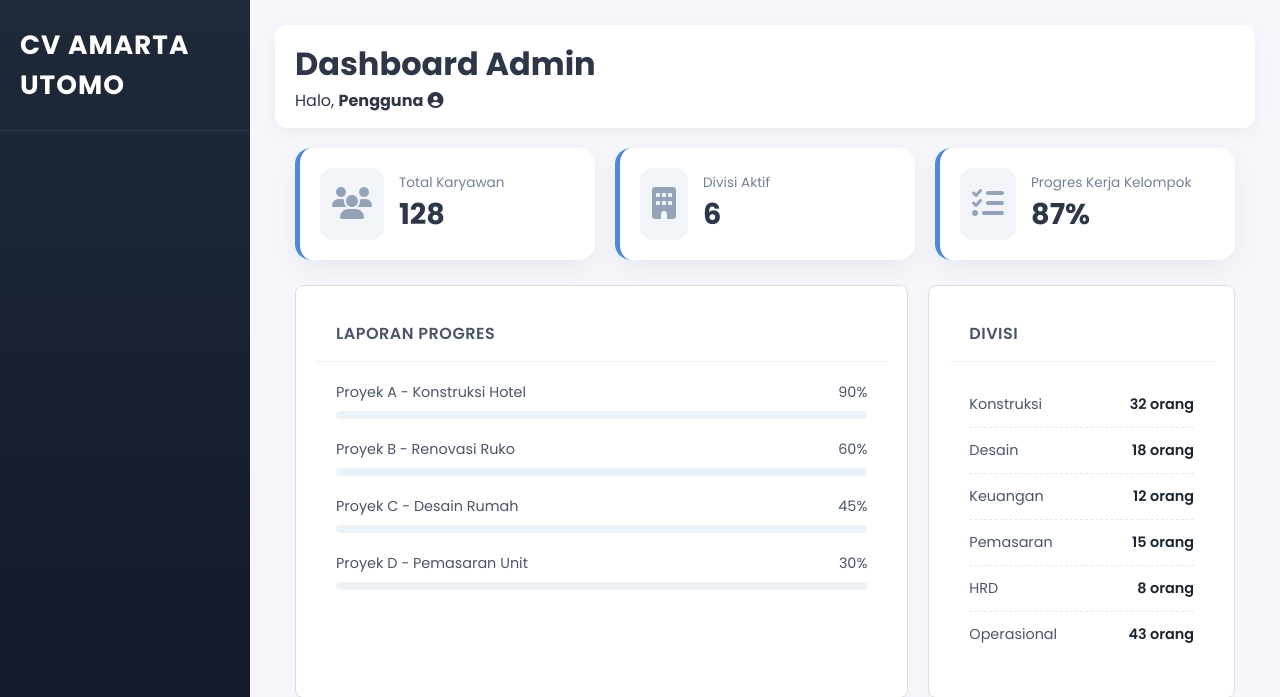
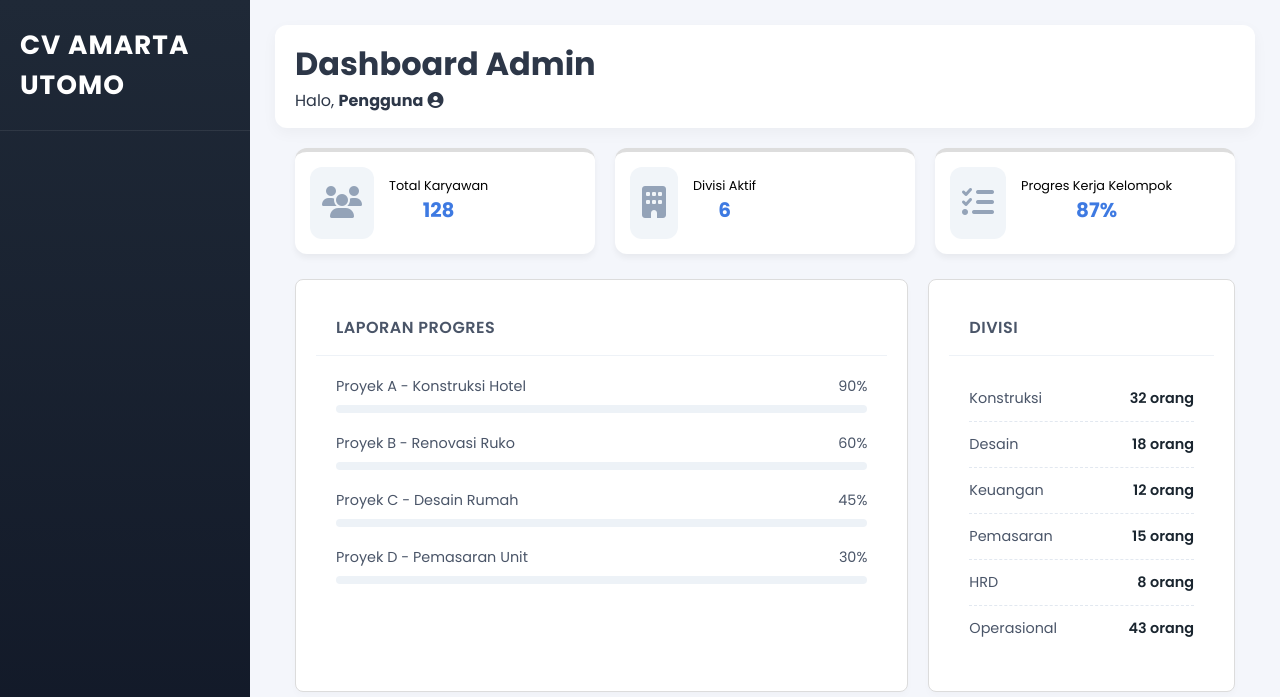
Before and after one commit to cintanussy102-del/PA-AmartaUtomo, a Flask app: template TA_CV_AMARTA_UTOMO/views/templates/admin/dashboard.html in a window 1280 px wide. Shown: the top 697 px of the page. Run offline with Flask 3, Linux system fonts and the light colour scheme; the template is opened without the code that fills it, so the values that code supplies are empty.

Commit message:
views/static/css/dashboard.css

```diff
--- a/TA_CV_AMARTA_UTOMO/views/static/css/dashboard.css
+++ b/TA_CV_AMARTA_UTOMO/views/static/css/dashboard.css
@@ -11,8 +11,9 @@ body {
 }
 
 .card-blue { border-top-color: #4b89dc; }
+.card-orange { border-top-color: #e67e22; }
 .card-green { border-top-color: #2ecc71; }
-.card-orange { border-top-color: #e67e22; }
+.card-purple { border-top-color: #9b59b6; }
 
 .metric-card {
     display: flex;
@@ -34,15 +35,16 @@ body {
 }
 
 .card-label {
-    font-size: 0.85rem;
-    color: #718096;
+    font-size: 0.8rem;
+    color: #000000;
     display: block;
 }
 
 .card-value {
-    font-size: 1.8rem;
+    font-size: 1.25rem;
     font-weight: 700;
-    color: #2d3748;
+    color: #3e7ae2;
+    margin-bottom: 5px;
 }
 
 
@@ -356,12 +358,11 @@ body {
 .card-purple { border-top-color: #9b59b6; }
 
 /* Grid Atas Khusus Empat Kolom */
-.metrics-grid {
+.metrics-grid-four {
     display: grid;
-    grid-template-columns: repeat(3, 1fr);
-    gap: 20px;
+    grid-template-columns: repeat(4, 1fr);
+    gap: 15px;
     margin-bottom: 25px;
-    width: 100%;
 }
 
 /* Kustomisasi Progress Fill Khusus Karyawan */
@@ -731,11 +732,11 @@ body {
 
 .metric-card {
     background: white;
-    padding: 20px;
-    border-radius: 16px;
-    border-left: 5px solid #4b89dc;
-    box-shadow: 0 10px 25px rgba(0,0,0,0.05);
-    transition: 0.3s;
+    padding: 15px;
+    border-radius: 12px;
+    text-align: center;
+    border-top: 4px solid #ddd;
+    box-shadow: 0 4px 6px rgba(0,0,0,0.05);
 }
 
 .metric-card:hover {
```
